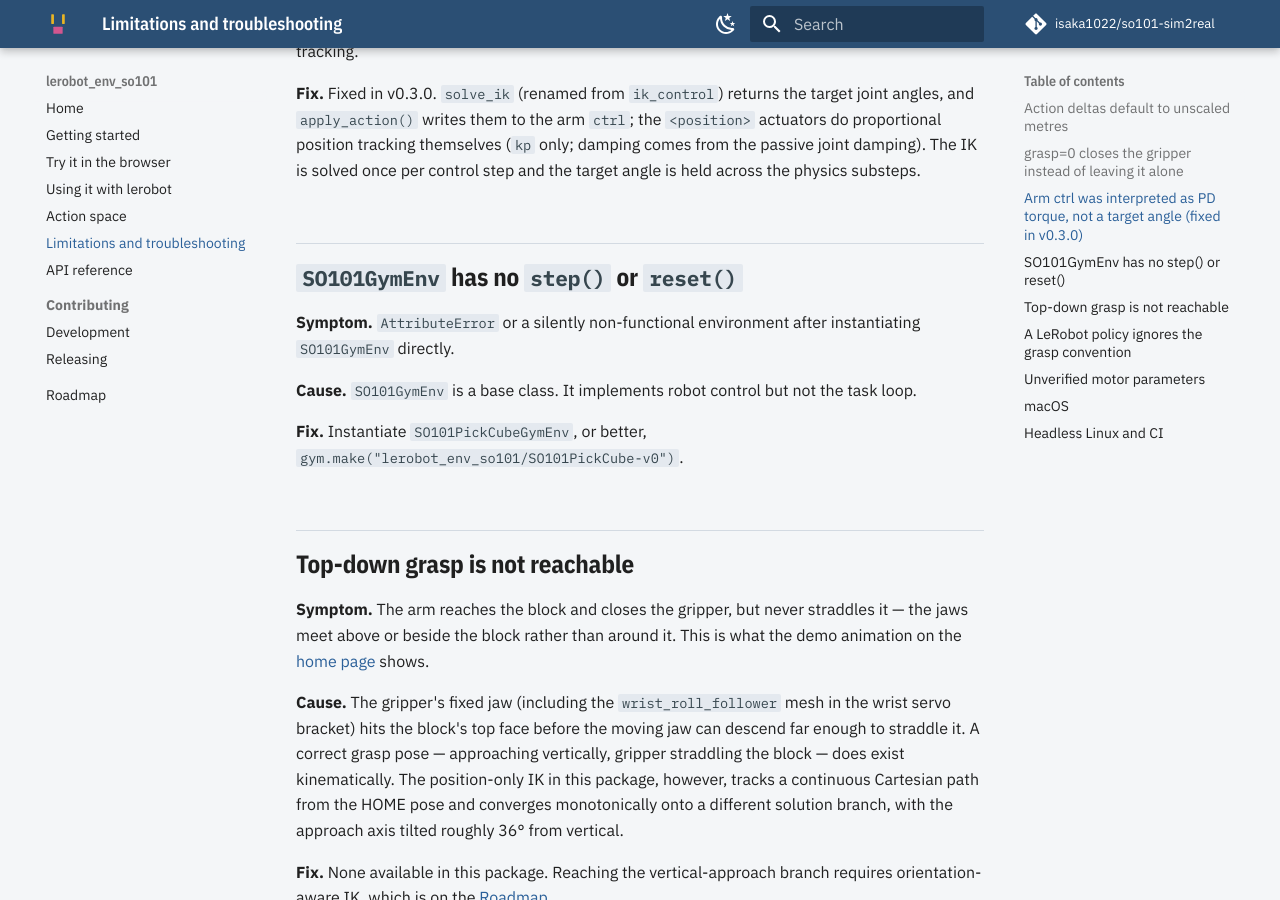
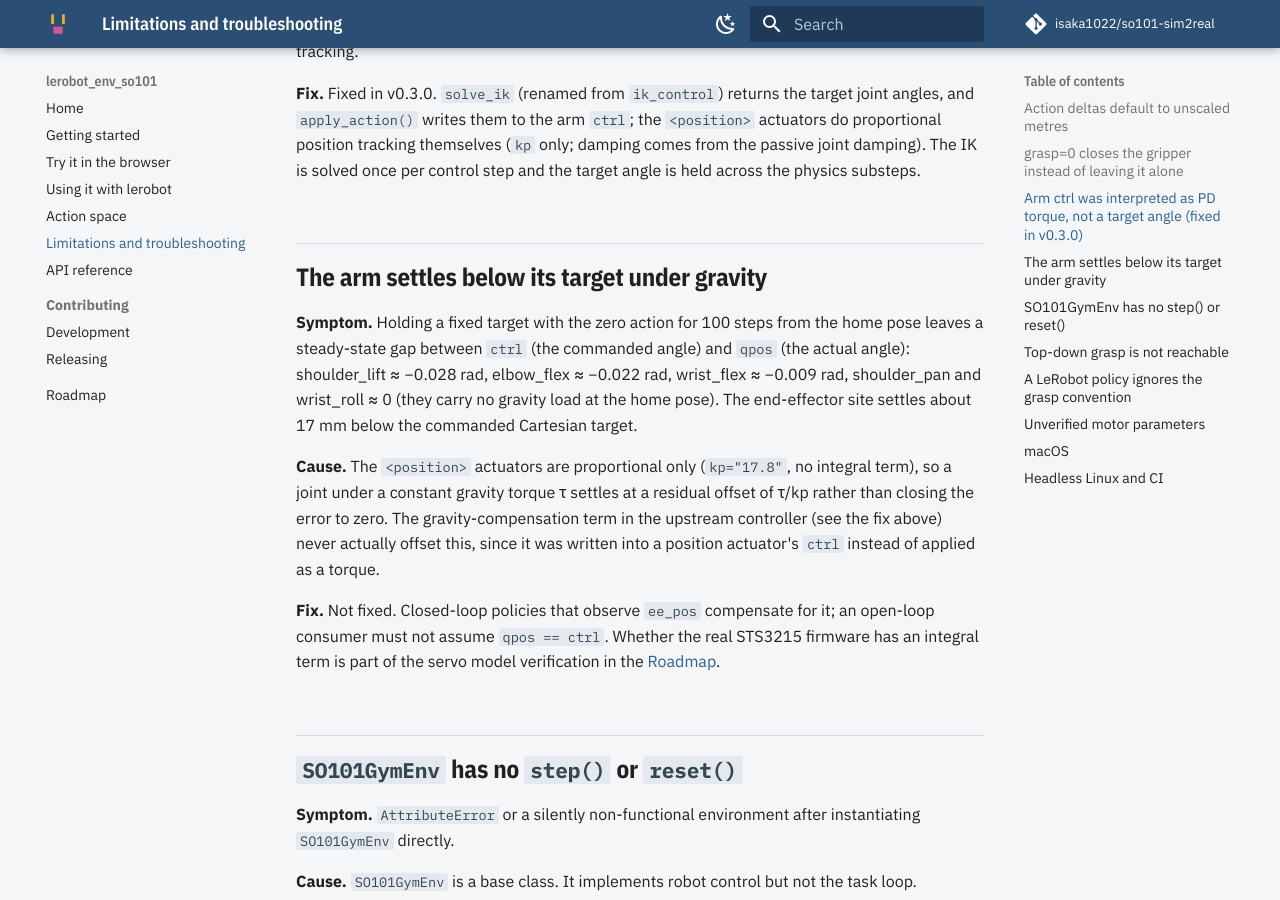
Before and after one commit to isaka1022/so101-sim2real, an MkDocs documentation site: the page built from docs/limitations.md, in a window 1280 px wide and 900 px high, scrolled down 1498 px. Built offline with MkDocs 1.6.1 and Material for MkDocs 9.7.7, drawn with Linux system fonts in a browser that asks for light colours; comment, search, counter and statistics services are not loaded.

Commit message:
docs(env): record the gravity steady-state error of the proportional actuators
Measured with the env held at the home pose under the zero action for
100 steps: shoulder_lift ctrl-qpos ~= -0.028 rad, elbow_flex ~= -0.022
rad, wrist_flex ~= -0.009 rad, end-effector site ~17mm below the
commanded target. Expected from kp-only <position> actuators (residual
= gravity torque / kp, no integral term).

Co-Authored-By: Claude Fable 5.1 <noreply@anthropic.com>

```diff
--- a/docs/limitations.md
+++ b/docs/limitations.md
@@ -64,6 +64,27 @@ target joint angles, and `apply_action()` writes them to the arm `ctrl`; the
 `<position>` actuators do proportional position tracking themselves (`kp`
 only; damping comes from the passive joint damping). The IK is solved once
 per control step and the target angle is held across the physics substeps.
+
+## The arm settles below its target under gravity
+
+**Symptom.** Holding a fixed target with the zero action for 100 steps from
+the home pose leaves a steady-state gap between `ctrl` (the commanded angle)
+and `qpos` (the actual angle): shoulder_lift ≈ −0.028 rad, elbow_flex ≈
+−0.022 rad, wrist_flex ≈ −0.009 rad, shoulder_pan and wrist_roll ≈ 0 (they
+carry no gravity load at the home pose). The end-effector site settles about
+17 mm below the commanded Cartesian target.
+
+**Cause.** The `<position>` actuators are proportional only (`kp="17.8"`, no
+integral term), so a joint under a constant gravity torque τ settles at a
+residual offset of τ/kp rather than closing the error to zero. The
+gravity-compensation term in the upstream controller (see the fix above) never
+actually offset this, since it was written into a position actuator's `ctrl`
+instead of applied as a torque.
+
+**Fix.** Not fixed. Closed-loop policies that observe `ee_pos` compensate for
+it; an open-loop consumer must not assume `qpos == ctrl`. Whether the real
+STS3215 firmware has an integral term is part of the servo model verification
+in the [Roadmap](ROADMAP.md).
 
 ## `SO101GymEnv` has no `step()` or `reset()`
 
```
Also changed, not shown: docs/ROADMAP.md (+4 -1 lines), packages/lerobot_env_so101/README.md (+4 -0 lines).
